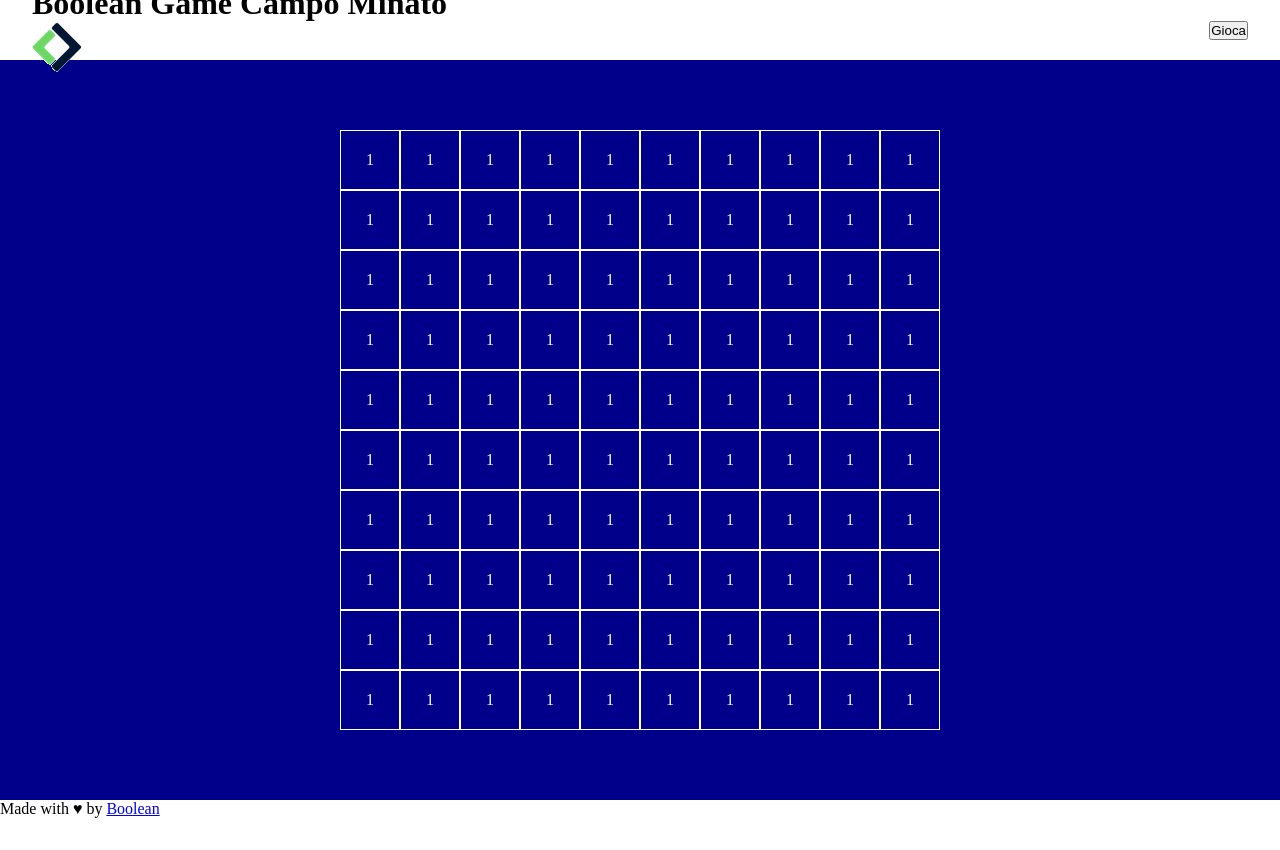
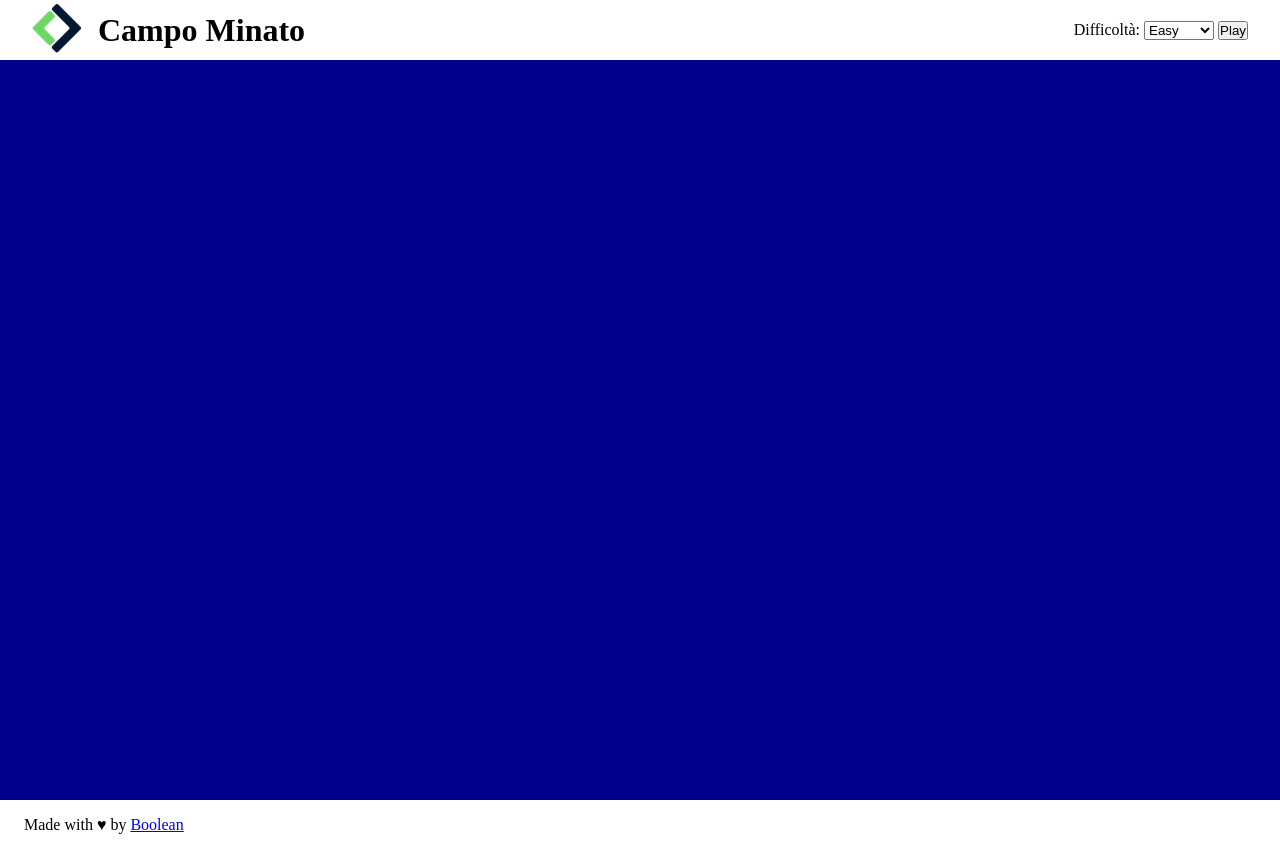
Before and after one commit to AlexanderDerevliov/js-campominato-grid, a plain HTML site: page index.html in a window 1280 px wide. Before the commit the page ends 818 px from the top, so only its background shows below. Drawn offline with Linux system fonts and the light colour scheme; a script that the page names is missing.

Commit message:
improved exercise and make it working

```diff
--- a/css/style.css
+++ b/css/style.css
@@ -1,8 +1,16 @@
-
+/* RESET */
 * {
     padding: 0;
     margin: 0;
     box-sizing: border-box;
+}
+
+
+/* HEADER */
+.logo {
+    display: flex;
+    align-items: center;
+    gap: 1rem;
 }
 
 .container-header {
@@ -14,6 +22,8 @@
     padding: 0 2rem;
 }
 
+/* GAMING AREA STYLE */
+
 .wrapper {
     width: 100%;
     height: calc(100vh - 60px);
@@ -21,12 +31,14 @@
     align-items: center;
     background-color: darkblue;
     color: white;
+
 }
 
 .grid {
+
+    width: 600px;
     display: flex;
     flex-wrap: wrap;
-    width: 600px;
     margin: 0 auto;
 }
 
@@ -38,3 +50,22 @@
     justify-content: center;
     align-items: center;
 }
+
+
+
+
+
+/* FOOTER */
+.container-footer {
+    width: 100%;
+    padding: 1rem 1.5rem;
+}
+
+.lightblue {
+    background-color: lightblue;
+}
+
+.red {
+    background-color: red;
+
+}
--- a/index.html
+++ b/index.html
@@ -3,6 +3,7 @@
 
 <head>
     <meta charset="UTF-8">
+    <meta http-equiv="X-UA-Compatible" content="IE=edge">
     <meta name="viewport" content="width=device-width, initial-scale=1.0">
     <title>Campo Minato</title>
     <link rel="stylesheet" href="css/style.css">
@@ -10,130 +11,42 @@
 
 <body>
 
-    <!-- header -->
-    <header class="container-header">
-        <!-- logo -->
-        <div class="logo">
-            <h1>Boolean Game Campo Minato</h1>
-            <img src="img/Logo.png" alt="">
+
+    <header>
+        <!-- container header with logo -->
+        <div class="container-header">
+            <div class="logo">
+                <a href="https://www.boolean.careers">
+                    <img class="imgLogo" src="img/Logo.png" alt="Logo Boolean" />
+                </a>
+                <h1>Campo Minato</h1>
+            </div>
+
+            <!-- right side of header for level and click button -->
+            <div>
+                <label for="livelloDifficolta">Difficoltà:
+                    <select name="livelloDifficolta" id="livelloDifficolta">
+                        <option value="49">Easy</option>
+                        <option value="81">Medium</option>
+                        <option value="100">Hard</option>
+                    </select>
+                </label>
+                <button id="playBtn">Play</button>
+            </div>
         </div>
-        <!-- button -->
-        <button id="play">Gioca</button>
     </header>
 
+    <!-- game area -->
+    <main class="wrapper">
 
-    <!-- main with content -->
-    <main>
-        <div class="wrapper">
-            <!-- grid -->
-            <div class="grid">
-                <div class="cell">1</div>
-                <div class="cell">1</div>
-                <div class="cell">1</div>
-                <div class="cell">1</div>
-                <div class="cell">1</div>
-                <div class="cell">1</div>
-                <div class="cell">1</div>
-                <div class="cell">1</div>
-                <div class="cell">1</div>
-                <div class="cell">1</div>
-                <div class="cell">1</div>
-                <div class="cell">1</div>
-                <div class="cell">1</div>
-                <div class="cell">1</div>
-                <div class="cell">1</div>
-                <div class="cell">1</div>
-                <div class="cell">1</div>
-                <div class="cell">1</div>
-                <div class="cell">1</div>
-                <div class="cell">1</div>
-                <div class="cell">1</div>
-                <div class="cell">1</div>
-                <div class="cell">1</div>
-                <div class="cell">1</div>
-                <div class="cell">1</div>
-                <div class="cell">1</div>
-                <div class="cell">1</div>
-                <div class="cell">1</div>
-                <div class="cell">1</div>
-                <div class="cell">1</div>
-                <div class="cell">1</div>
-                <div class="cell">1</div>
-                <div class="cell">1</div>
-                <div class="cell">1</div>
-                <div class="cell">1</div>
-                <div class="cell">1</div>
-                <div class="cell">1</div>
-                <div class="cell">1</div>
-                <div class="cell">1</div>
-                <div class="cell">1</div>
-                <div class="cell">1</div>
-                <div class="cell">1</div>
-                <div class="cell">1</div>
-                <div class="cell">1</div>
-                <div class="cell">1</div>
-                <div class="cell">1</div>
-                <div class="cell">1</div>
-                <div class="cell">1</div>
-                <div class="cell">1</div>
-                <div class="cell">1</div>
-                <div class="cell">1</div>
-                <div class="cell">1</div>
-                <div class="cell">1</div>
-                <div class="cell">1</div>
-                <div class="cell">1</div>
-                <div class="cell">1</div>
-                <div class="cell">1</div>
-                <div class="cell">1</div>
-                <div class="cell">1</div>
-                <div class="cell">1</div>
-                <div class="cell">1</div>
-                <div class="cell">1</div>
-                <div class="cell">1</div>
-                <div class="cell">1</div>
-                <div class="cell">1</div>
-                <div class="cell">1</div>
-                <div class="cell">1</div>
-                <div class="cell">1</div>
-                <div class="cell">1</div>
-                <div class="cell">1</div>
-                <div class="cell">1</div>
-                <div class="cell">1</div>
-                <div class="cell">1</div>
-                <div class="cell">1</div>
-                <div class="cell">1</div>
-                <div class="cell">1</div>
-                <div class="cell">1</div>
-                <div class="cell">1</div>
-                <div class="cell">1</div>
-                <div class="cell">1</div>
-                <div class="cell">1</div>
-                <div class="cell">1</div>
-                <div class="cell">1</div>
-                <div class="cell">1</div>
-                <div class="cell">1</div>
-                <div class="cell">1</div>
-                <div class="cell">1</div>
-                <div class="cell">1</div>
-                <div class="cell">1</div>
-                <div class="cell">1</div>
-                <div class="cell">1</div>
-                <div class="cell">1</div>
-                <div class="cell">1</div>
-                <div class="cell">1</div>
-                <div class="cell">1</div>
-                <div class="cell">1</div>
-                <div class="cell">1</div>
-                <div class="cell">1</div>
-                <div class="cell">1</div>
-                <div class="cell">1</div>
-            </div>
-        </div>
+        <!--  <div class="grid">
+            <div class="cell"></div>
+        </div> -->
     </main>
 
     <!-- Footer -->
     <footer>
-        <div class="container">
+        <div class="container-footer">
             Made with ♥ by <a href="https://www.boolean.careers">Boolean</a>
         </div>
     </footer>
--- /dev/null
+++ b/js/script.js
@@ -0,0 +1,60 @@
+// event listener al click del bottone
+document.getElementById("playBtn").addEventListener("click", initGame )
+
+// funzione del bottone
+function initGame() {
+        console.log("Gioco avviato");
+
+        //creazione dinamica del div e la grid
+        const grid = createElement("div", "grid", "");
+
+        //creo le celle con il calcolo Math
+        let numeroDiCelleTotali = document.getElementById("livelloDifficolta").value;
+        let numeroDiCellePerLato = Math.ceil(Math.sqrt(numeroDiCelleTotali));
+        let dimensione = `calc(100% / ${numeroDiCellePerLato})`;
+
+        for (let i = 0; i < numeroDiCelleTotali; i++) {
+            let cell = createElement("div", "cell", i+1 );
+            cell.style.width = dimensione;
+            cell.style.height = dimensione;
+
+            cell.addEventListener("click", handleCellClick)
+
+
+            grid.appendChild( cell );
+        }
+
+        //Appendiamo la griglia al main
+        const elementMain = document.querySelector("main");
+        elementMain.innerHTML = "";
+        elementMain.appendChild(grid);
+
+        console.log("Griglia: ", grid);
+        gameInit = true;
+}
+
+function createElement(tagHtml, classe, contenuto) {
+
+    //Creiamo una cell
+    const cell = document.createElement(tagHtml);
+    cell.classList.add(classe);
+    cell.innerText = contenuto;
+
+   return cell;
+
+}
+
+
+
+
+
+
+// funzioni di colore al click sulla cella
+function handleCellClick() {
+    const clickedNumber = parseInt(this.textContent);
+    if(clickedNumber % 2 === 0) {
+        this.classList.add("lightblue");
+    } else {
+        this.classList.add("red")
+    }
+}
```
Also changed, not shown: 1 other file.
